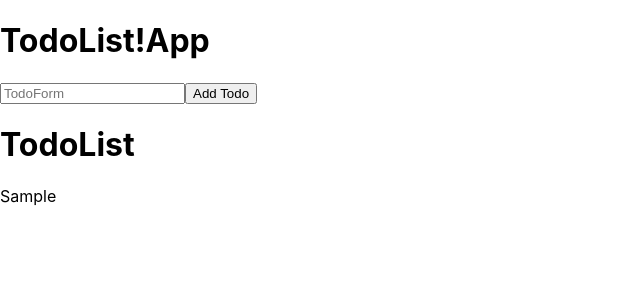
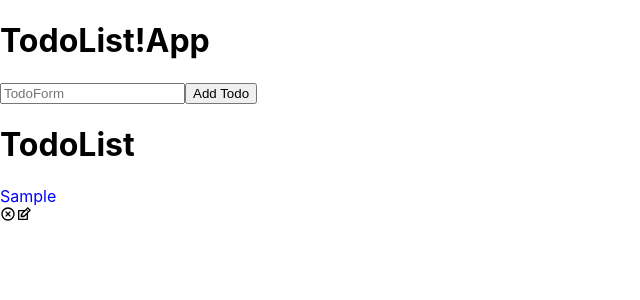
Before and after one commit to hito-kotaro/js-react-todo, a React (Create React App) app: page / in a window 1280 px wide. Both pictures are taken after typing "Sample" into the empty fields and a click on the button "Add Todo". Shown: the top 300 px of the page, without its empty margins (0-640 px from the left). Built offline with nearby package versions, Linux system fonts and the light colour scheme.

Commit message:
完了/削除/編集を実装

```diff
--- a/package.json
+++ b/package.json
@@ -42,6 +42,7 @@
     "eslint-plugin-jsx-a11y": "^6.4.1",
     "eslint-plugin-react": "^7.26.1",
     "eslint-plugin-react-hooks": "^4.2.0",
-    "prettier": "^2.4.1"
+    "prettier": "^2.4.1",
+    "react-icons": "^4.3.1"
   }
 }
--- a/src/components/Todo.jsx
+++ b/src/components/Todo.jsx
@@ -1,18 +1,40 @@
-/* eslint-disable react/destructuring-assignment */
-import React from 'react';
+/* eslint-disable import/no-extraneous-dependencies */
+/* eslint-disable jsx-a11y/no-static-element-interactions */
+/* eslint-disable jsx-a11y/click-events-have-key-events */
+import React, { useState } from 'react';
+import { RiCloseCircleLine } from 'react-icons/ri';
+import { TiEdit } from 'react-icons/ti';
+import TodoForm from './TodoForm';
 
-const Todo = (todos) => {
-  // eslint-disable-next-line no-unused-vars
-  const test = 'Todo';
-  const todoArray = todos.todos;
-  todoArray.map((todo) => console.log(todo.id));
-  // eslint-disable-next-line no-unused-vars
-  return (
+const Todo = (props) => {
+  const [edit, setEdit] = useState({ id: null, value: '' });
+  const { todos } = props;
+  const submitUpdate = (value) => {
+    props.updateTodo(edit.id, value);
+    setEdit({
+      id: null,
+      value: '',
+    });
+  };
+
+  if (edit.id) {
+    return <TodoForm edit={edit} onSubmit={submitUpdate} />;
+  }
+
+  return todos.map((todo) => (
     <>
-      {todoArray.map((todo) => (
-        <div key={todo.id}>{todo.text}</div>
-      ))}
+      <div
+        key={todo.id}
+        onClick={() => props.completeTodo(todo.id)}
+        style={todo.isComplete ? { color: 'red' } : { color: 'blue' }}
+      >
+        {todo.text}
+      </div>
+      <div className="icons" key={todo.id * 10}>
+        <RiCloseCircleLine onClick={() => props.removeTodo(todo.id)} />
+        <TiEdit onClick={() => setEdit({ id: todo.id, value: todo.text })} />
+      </div>
     </>
-  );
+  ));
 };
 export default Todo;
--- a/src/components/TodoForm.jsx
+++ b/src/components/TodoForm.jsx
@@ -1,8 +1,8 @@
+/* eslint-disable react/destructuring-assignment */
 import React, { useState } from 'react';
 
 const TodoForm = (props) => {
-  const [input, setInput] = useState('');
-
+  const [input, setInput] = useState(props.edit ? props.edit.value : '');
   const handleChange = (e) => {
     setInput(e.target.value);
   };
--- a/src/components/TodoList.jsx
+++ b/src/components/TodoList.jsx
@@ -12,9 +12,33 @@ const TodoList = () => {
     if (!todo.text || /^\s*$/.test(todo.text)) {
       return;
     }
-
     const newTodos = [todo, ...todos];
     setTodos(newTodos);
+  };
+
+  const removeTodo = (id) => {
+    const removedArr = [...todos].filter((todo) => todo.id !== id);
+    setTodos(removedArr);
+  };
+
+  const competeTodo = (id) => {
+    const updateTodos = todos.map((todo) => {
+      if (todo.id === id) {
+        // eslint-disable-next-line no-param-reassign
+        todo.isComplete = !todo.isComplete;
+        console.log(`id=${todo.id},isComplete=${todo.isComplete}`);
+      }
+      return todo;
+    });
+    setTodos(updateTodos);
+  };
+
+  const updateTodo = (id, newValue) => {
+    if (!newValue.text || /^\s*$/.test(newValue.text)) {
+      return;
+    }
+
+    setTodos((prev) => prev.map((item) => (item.id === id ? newValue : item)));
   };
 
   return (
@@ -22,7 +46,12 @@ const TodoList = () => {
       {/* onSubmitを実行した時に、親要素のaddTodoが実行される */}
       <TodoForm onSubmit={addTodo} />
       <h1>{msg}</h1>
-      <Todo todos={todos} />
+      <Todo
+        todos={todos}
+        completeTodo={competeTodo}
+        removeTodo={removeTodo}
+        updateTodo={updateTodo}
+      />
     </div>
   );
 };
```
Also changed, not shown: 1 other file (tests, documents, lock files or other folders).
